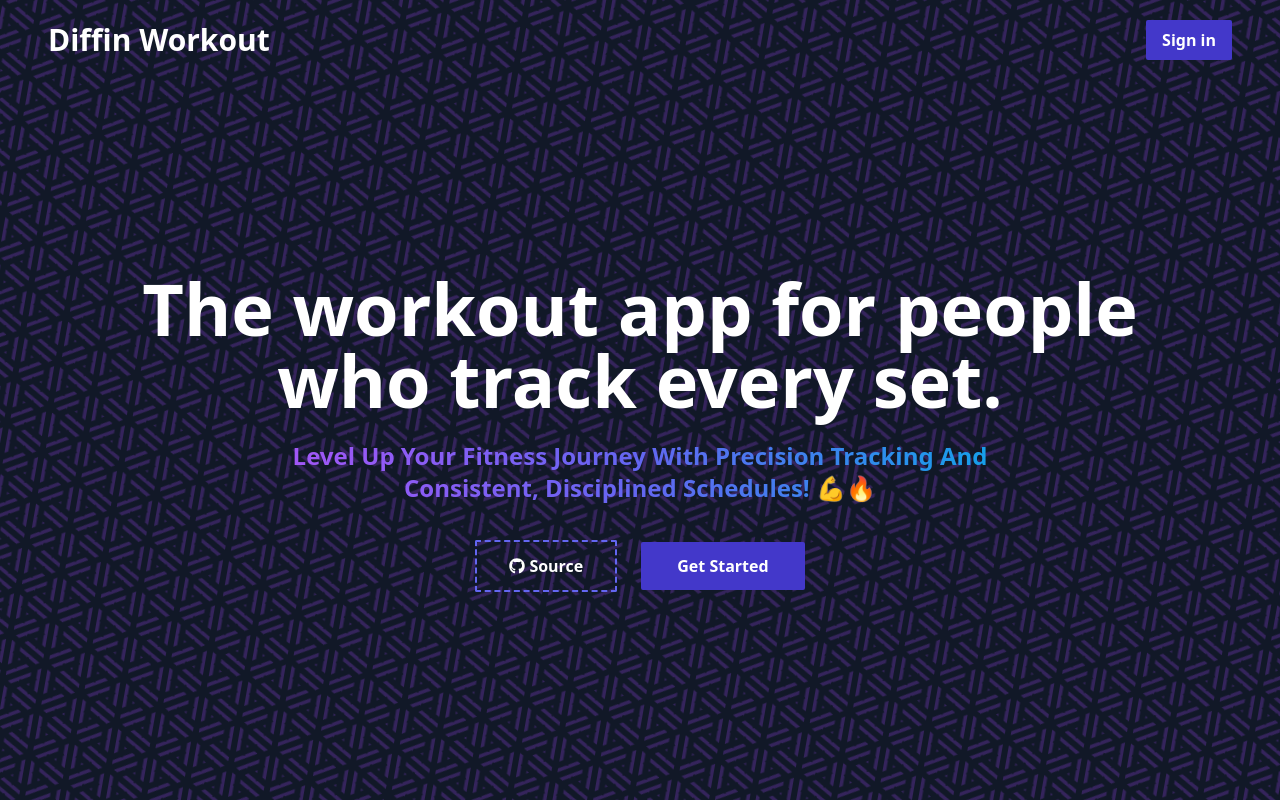
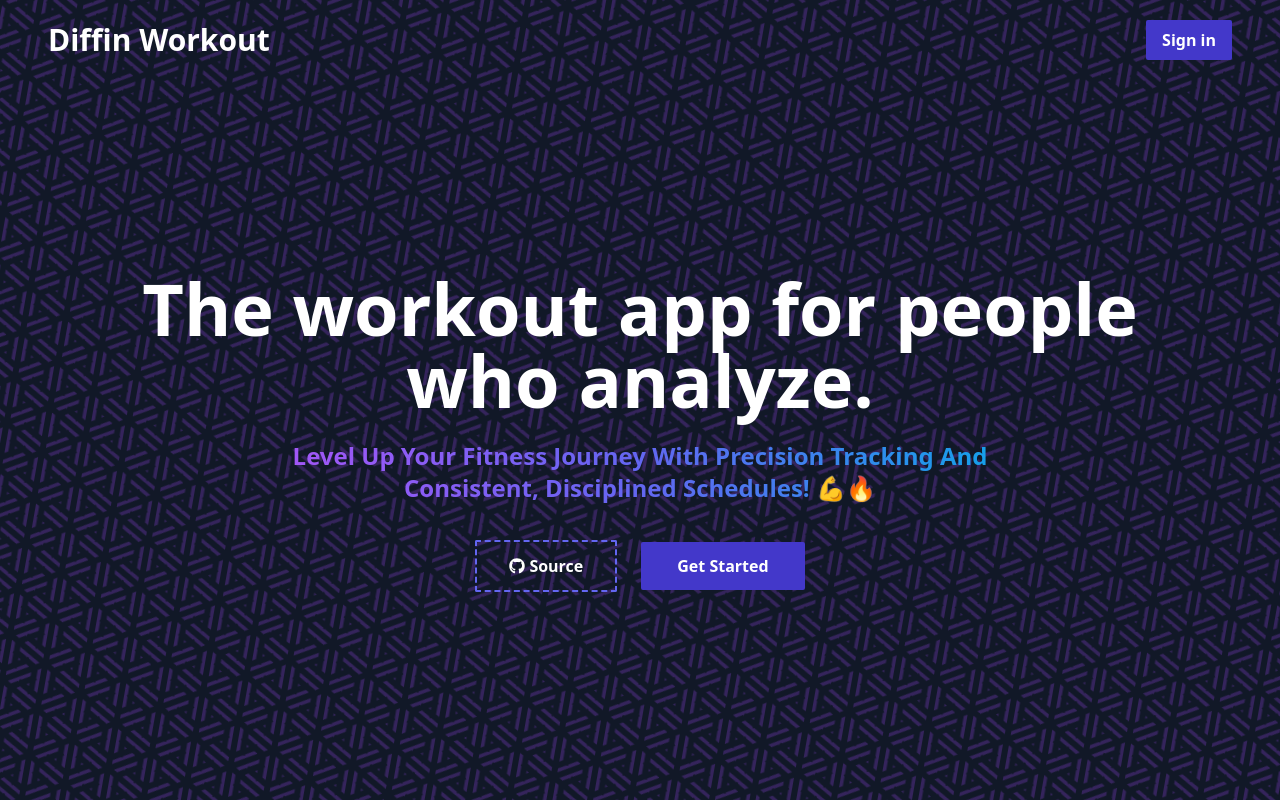
Before and after one commit to kdiffin/diffintrack, a Next.js app in the folder client/: page / in a window 1280 px wide. Built offline with nearby package versions, Linux system fonts and the light colour scheme.

Commit message:
changed slogan

```diff
--- a/client/src/components/Homepage.tsx
+++ b/client/src/components/Homepage.tsx
@@ -6,7 +6,7 @@
     <main className=" flex w-full flex-1   flex-col items-center justify-center text-white">
       <section className="text-center ">
         <h1 className="text-gradient-to-r max-w-screen-lg from-indigo-500  to-purple-500 text-7xl font-bold">
-          The workout app for people who track every set.
+          The workout app for people who analyze.
         </h1>
 
         <p
```
